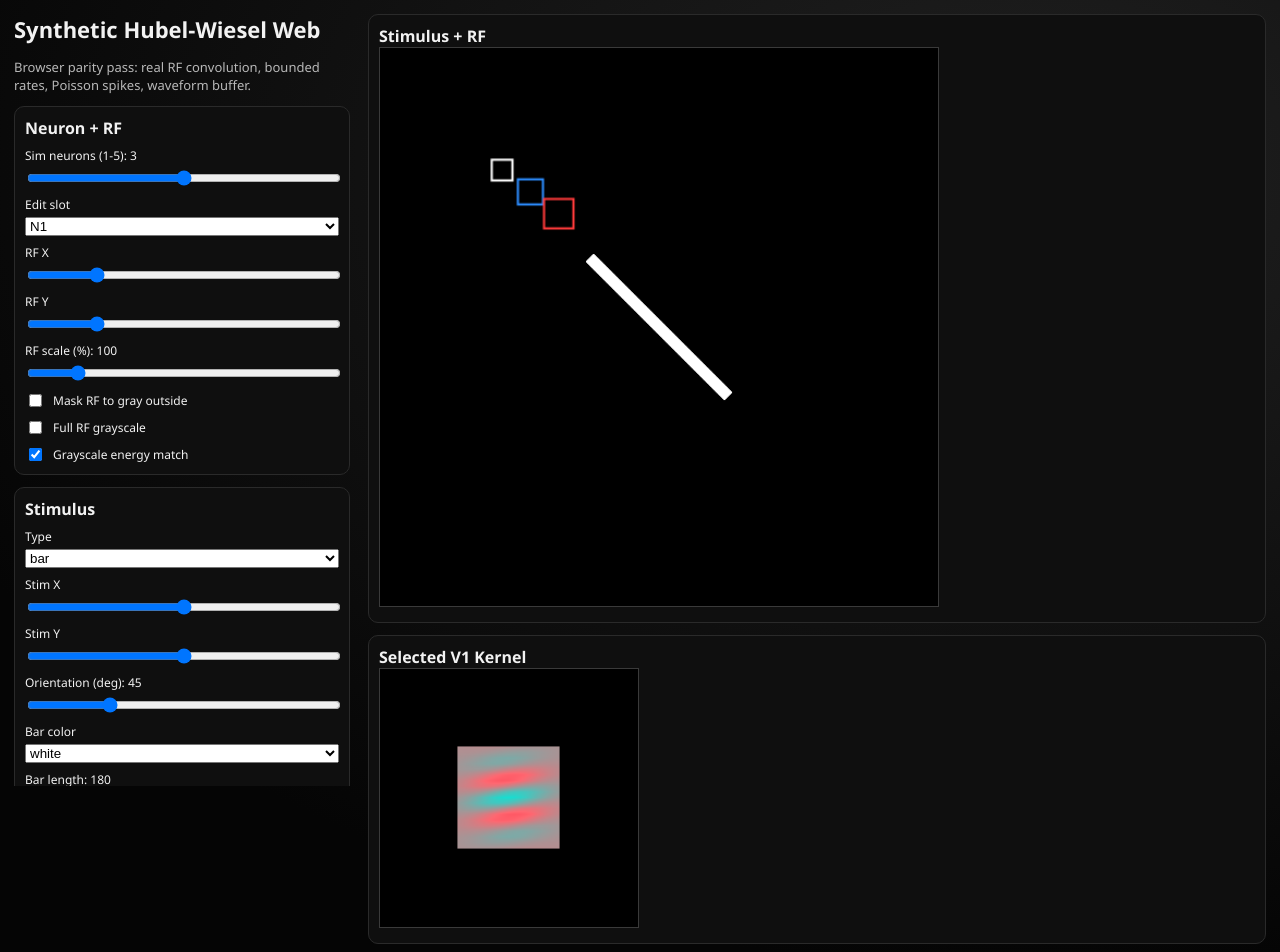
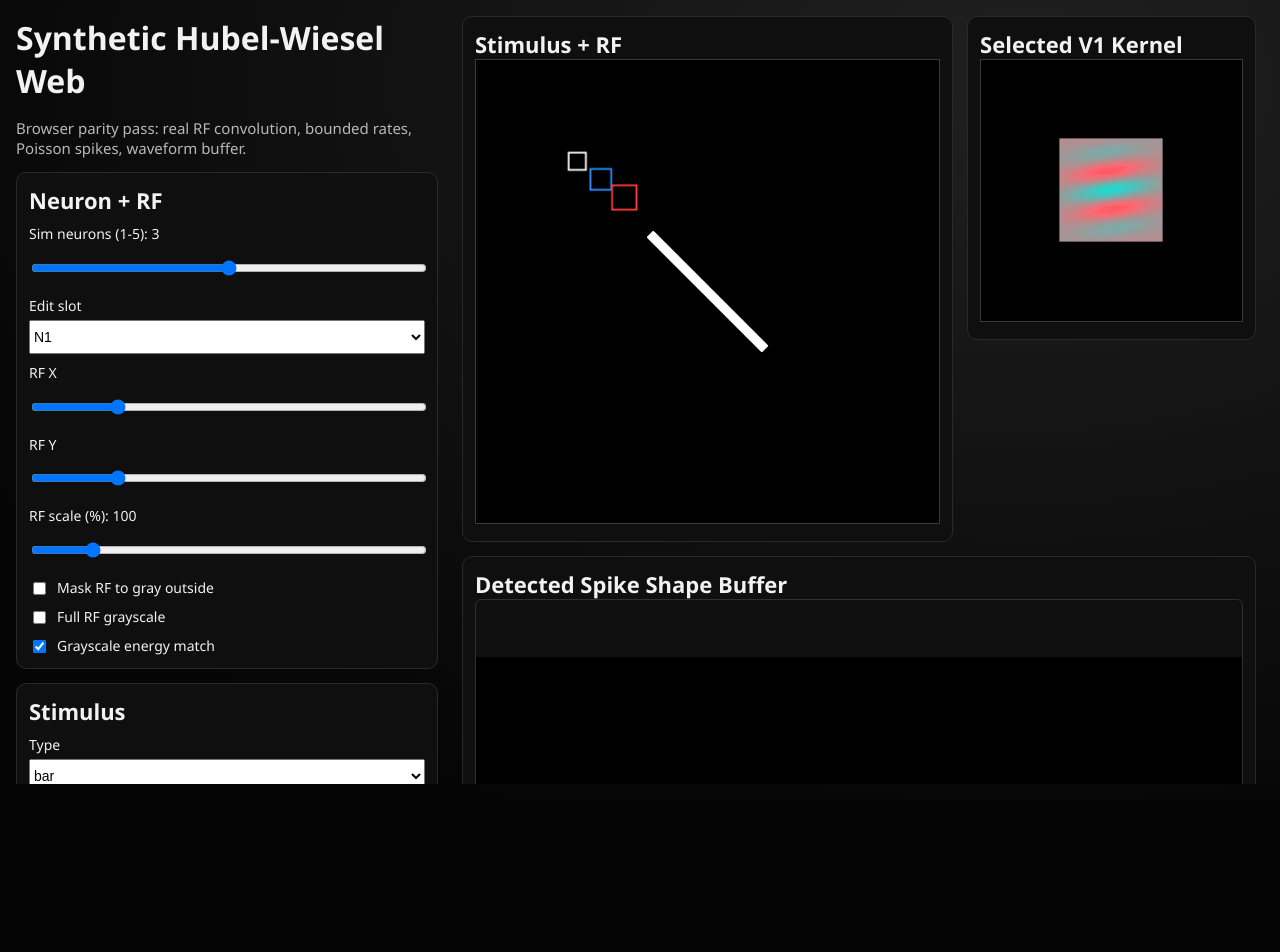
Before and after one commit to antonio-lozano/synthetic-huber-wiesel, a React (Vite) app in the folder web/gui_huber_wiesel_web/: page / in a window 1280 px wide. Shown: the top 952 px of the page. After the commit the page ends 800 px from the top, so only its background shows below. Built offline with nearby package versions, Linux system fonts and the light colour scheme.

Commit message:
web: improve GUI readability and restore original plot layout

```diff
--- a/web/gui_huber_wiesel_web/src/App.tsx
+++ b/web/gui_huber_wiesel_web/src/App.tsx
@@ -95,8 +95,8 @@ function waveformPolyline(
   y: number[],
   width: number,
   height: number,
-  xMinMs = 0,
-  xMaxMs = 1.5,
+  xMinMs = -0.5,
+  xMaxMs = 2.0,
   yAbs = 1.6,
 ): string {
   if (xMs.length === 0 || y.length === 0) return "";
@@ -160,6 +160,7 @@ export default function App() {
   const [rateYMax, setRateYMax] = useState(120);
   const [fps, setFps] = useState(30);
   const [spikeBuffer, setSpikeBuffer] = useState(10);
+  const [spikeShapeYAbs, setSpikeShapeYAbs] = useState(1.6);
   const [paused, setPaused] = useState(false);
 
   const [tNow, setTNow] = useState(0);
@@ -723,7 +724,7 @@ export default function App() {
           </label>
           <label>
             Rate Y max: {rateYMax}
-            <input type="range" min={20} max={1000} value={rateYMax} onChange={(e) => setRateYMax(Number(e.target.value))} />
+            <input type="range" min={1} max={1000} value={rateYMax} onChange={(e) => setRateYMax(Number(e.target.value))} />
           </label>
           <label>
             Gain: {rateGain.toFixed(1)}
@@ -740,6 +741,17 @@ export default function App() {
           <label>
             Spike buffer: {spikeBuffer}
             <input type="range" min={1} max={120} value={spikeBuffer} onChange={(e) => setSpikeBuffer(Number(e.target.value))} />
+          </label>
+          <label>
+            Spike shape Y +/-: {spikeShapeYAbs.toFixed(1)}
+            <input
+              type="range"
+              min={0.2}
+              max={5.0}
+              step={0.1}
+              value={spikeShapeYAbs}
+              onChange={(e) => setSpikeShapeYAbs(Number(e.target.value))}
+            />
           </label>
           <div className="row-actions">
             <button type="button" onClick={() => setPaused((p) => !p)}>
@@ -770,7 +782,8 @@ export default function App() {
       </aside>
 
       <main className="right">
-        <section className="panel">
+        <section className="top-row">
+          <section className="panel panel-stimulus">
             <h2>Stimulus + RF</h2>
             <canvas
               ref={canvasRef}
@@ -785,9 +798,29 @@ export default function App() {
             />
           </section>
 
-        <section className="panel">
+          <section className="panel panel-kernel">
             <h2>Selected V1 Kernel</h2>
             <canvas ref={kernelCanvasRef} width={KERNEL_VIEW_SIZE} height={KERNEL_VIEW_SIZE} className="kernel-canvas" />
+          </section>
+
+          <section className="panel panel-wave">
+            <h2>Detected Spike Shape Buffer</h2>
+            <svg viewBox="0 0 1000 240" className="plot">
+              <rect x={0} y={0} width={1000} height={240} fill="#000" />
+              {activeNeurons.map((n, i) =>
+                hist.waves[i].map((w, j) => (
+                  <polyline
+                    key={`${n.id}-w-${j}`}
+                    points={waveformPolyline(w.tMs, w.amp, 1000, 240, -0.5, 2.0, spikeShapeYAbs)}
+                    fill="none"
+                    stroke={NEURON_COLOR_HEX[n.color]}
+                    strokeWidth={1.2}
+                    opacity={0.8}
+                  />
+                )),
+              )}
+            </svg>
+          </section>
         </section>
 
         <section className="panel">
@@ -825,25 +858,6 @@ export default function App() {
             )}
           </svg>
         </section>
-
-        <section className="panel">
-          <h2>Detected Spike Shape Buffer</h2>
-          <svg viewBox="0 0 1000 200" className="plot">
-            <rect x={0} y={0} width={1000} height={200} fill="#000" />
-            {activeNeurons.map((n, i) =>
-              hist.waves[i].map((w, j) => (
-                <polyline
-                  key={`${n.id}-w-${j}`}
-                  points={waveformPolyline(w.tMs, w.amp, 1000, 200, -0.2, 1.8, 1.6)}
-                  fill="none"
-                  stroke={NEURON_COLOR_HEX[n.color]}
-                  strokeWidth={1.2}
-                  opacity={0.8}
-                />
-              )),
-            )}
-          </svg>
-        </section>
       </main>
     </div>
   );
--- a/web/gui_huber_wiesel_web/src/styles.css
+++ b/web/gui_huber_wiesel_web/src/styles.css
@@ -2,6 +2,7 @@
   font-family: "Segoe UI", Tahoma, Geneva, Verdana, sans-serif;
   color: #f2f2f2;
   background: #050505;
+  font-size: 16px;
 }
 
 * {
@@ -18,27 +19,50 @@ body,
 
 .app {
   display: grid;
-  grid-template-columns: 340px 1fr;
-  gap: 14px;
+  grid-template-columns: minmax(380px, 430px) 1fr;
+  gap: 16px;
   width: 100%;
-  min-height: 100%;
-  padding: 14px;
+  height: 100vh;
+  padding: 16px;
   background: radial-gradient(1200px 800px at 80% 10%, #202020, #050505);
+  overflow: hidden;
 }
 
 .left {
   display: flex;
   flex-direction: column;
-  gap: 12px;
-  max-height: calc(100vh - 28px);
+  gap: 14px;
+  max-height: calc(100vh - 32px);
   overflow-y: auto;
-  padding-right: 4px;
+  padding-right: 8px;
 }
 
 .right {
+  display: flex;
+  flex-direction: column;
+  gap: 14px;
+  overflow-y: auto;
+  padding-right: 8px;
+}
+
+.top-row {
   display: grid;
-  grid-template-rows: auto auto auto auto auto;
-  gap: 12px;
+  grid-template-columns: minmax(0, 2.2fr) minmax(0, 0.95fr) minmax(0, 1.25fr);
+  grid-template-areas: "stim kernel wave";
+  gap: 14px;
+  align-items: start;
+}
+
+.panel-stimulus {
+  grid-area: stim;
+}
+
+.panel-kernel {
+  grid-area: kernel;
+}
+
+.panel-wave {
+  grid-area: wave;
 }
 
 h1,
@@ -48,17 +72,17 @@ h2 {
 }
 
 h1 {
-  font-size: 22px;
+  font-size: 32px;
 }
 
 h2 {
-  font-size: 16px;
+  font-size: 22px;
 }
 
 .muted {
   margin: 2px 0 0;
   color: #b8b8b8;
-  font-size: 13px;
+  font-size: 15px;
 }
 
 .card,
@@ -66,20 +90,21 @@ h2 {
   background: #0f0f0f;
   border: 1px solid #2a2a2a;
   border-radius: 10px;
-  padding: 10px;
+  padding: 12px;
 }
 
 .card {
   display: flex;
   flex-direction: column;
-  gap: 8px;
+  gap: 10px;
 }
 
 label {
   display: flex;
   flex-direction: column;
-  gap: 4px;
-  font-size: 12px;
+  gap: 6px;
+  font-size: 14px;
+  line-height: 1.25;
 }
 
 .row-check {
@@ -98,48 +123,84 @@ label {
   border: 1px solid #ffffff;
   background: #050505;
   color: #ffffff;
-  padding: 6px 10px;
+  padding: 8px 12px;
   cursor: pointer;
+  font-size: 14px;
 }
 
 .readout {
   border: 1px solid #303030;
-  padding: 6px 8px;
-  font-size: 12px;
+  padding: 8px 10px;
+  font-size: 14px;
   font-family: Consolas, "Courier New", monospace;
 }
 
 input[type="range"],
 select {
   width: 100%;
+  min-height: 34px;
+  font-size: 14px;
 }
 
 .legend {
   display: flex;
-  gap: 10px;
+  gap: 12px;
   font-weight: 700;
+  font-size: 14px;
 }
 
 canvas {
-  width: min(100%, 560px);
+  width: min(100%, 640px);
   height: auto;
   border: 1px solid #3a3a3a;
   background: #000;
 }
 
 .kernel-canvas {
-  width: min(100%, 260px);
+  width: min(100%, 320px);
 }
 
 .plot {
   width: 100%;
-  height: 190px;
+  height: 230px;
   border: 1px solid #303030;
   border-radius: 6px;
+}
+
+.panel-kernel,
+.panel-wave {
+  min-height: 320px;
+}
+
+.panel-wave .plot {
+  height: 300px;
+}
+
+@media (max-width: 1600px) {
+  .top-row {
+    grid-template-columns: minmax(0, 1.7fr) minmax(0, 1fr);
+    grid-template-areas:
+      "stim kernel"
+      "wave wave";
+  }
 }
 
 @media (max-width: 1080px) {
   .app {
     grid-template-columns: 1fr;
+    height: auto;
+    min-height: 100vh;
+    overflow: visible;
+  }
+
+  .left,
+  .right {
+    max-height: none;
+    overflow: visible;
+    padding-right: 0;
+  }
+
+  .top-row {
+    grid-template-columns: 1fr;
   }
 }
```
Lines whose indentation alone changed are shown as unchanged.
